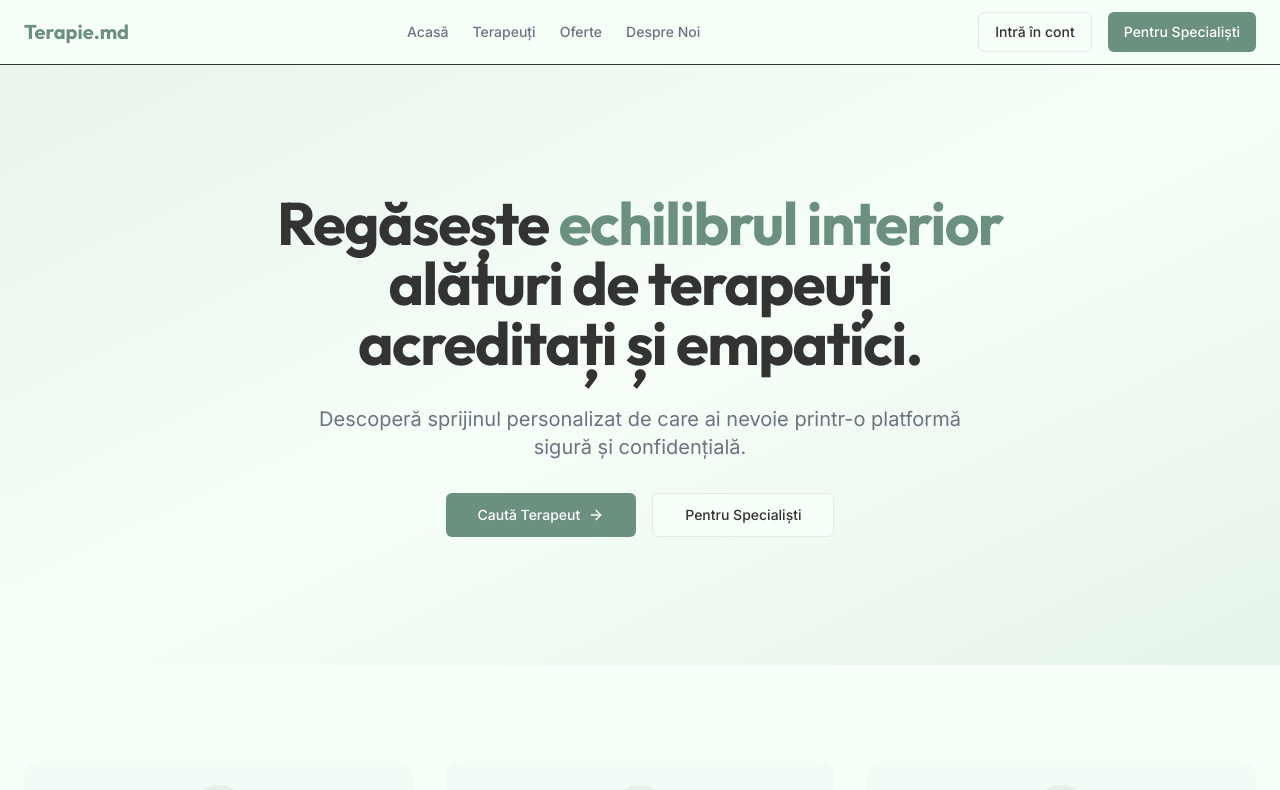
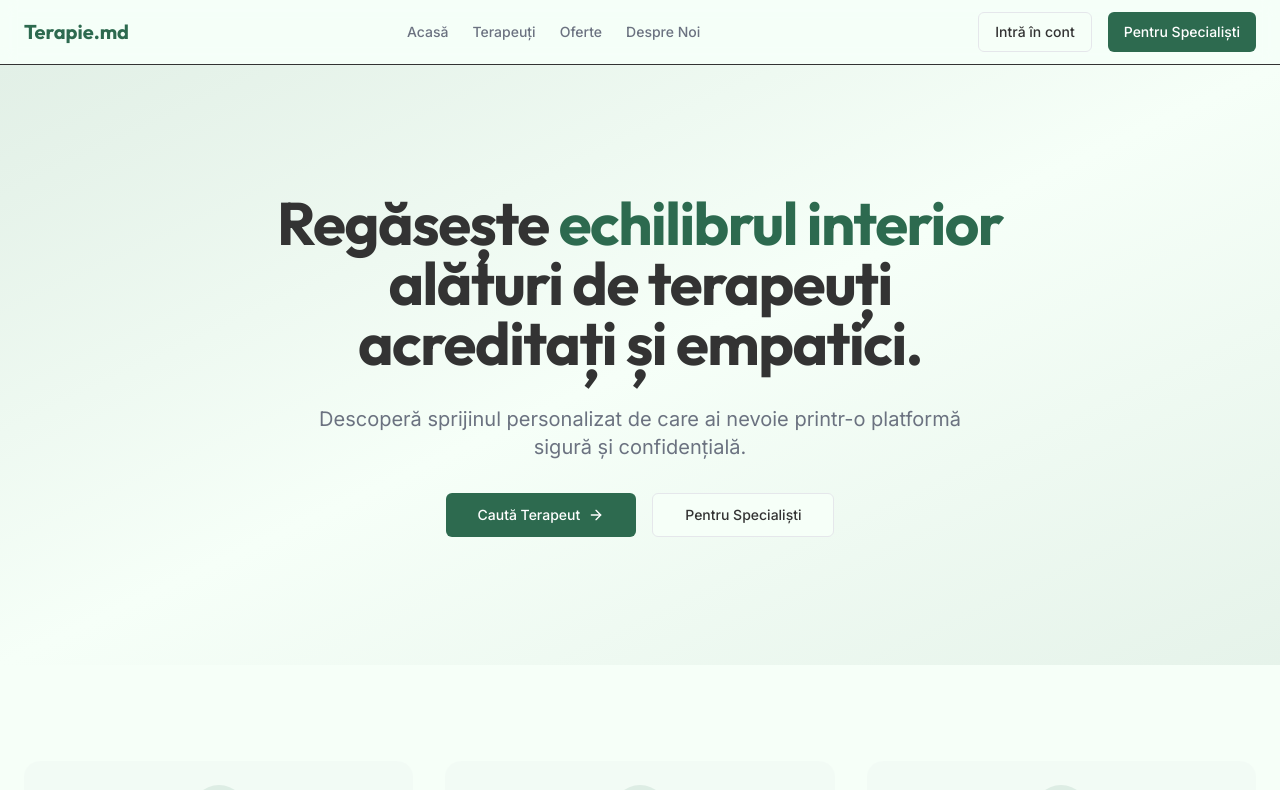
Before and after one commit to privatrix/terapie-md, a Next.js app: page / in a window 1280 px wide. Shown: the top 790 px of the page. Built offline with nearby package versions, Linux system fonts and the light colour scheme; no server answers.

Commit message:
Update Primary Color to Forest Green for better contrast

```diff
--- a/src/app/globals.css
+++ b/src/app/globals.css
@@ -32,16 +32,21 @@
 }
 
 :root {
-  --background: #F6FFF8; /* Mint Cream */
-  --foreground: #333333; /* Soft Black */
+  --background: #F6FFF8;
+  /* Mint Cream */
+  --foreground: #333333;
+  /* Soft Black */
 
-  --primary: #6B9080; /* Sage */
+  --primary: #2D6A4F;
+  /* Forest Green */
   --primary-foreground: #FFFFFF;
 
-  --secondary: #A4C3B2; /* Ocean */
+  --secondary: #A4C3B2;
+  /* Ocean */
   --secondary-foreground: #1A2E26;
 
-  --accent: #EAF4F4; /* Sand/Light Cyan */
+  --accent: #EAF4F4;
+  /* Sand/Light Cyan */
   --accent-foreground: #333333;
 
   --muted: #F0F7F4;
@@ -52,7 +57,7 @@
 
   --border: #E5E7EB;
   --input: #E5E7EB;
-  --ring: #6B9080;
+  --ring: #2D6A4F;
 
   --radius: 0.5rem;
 
@@ -62,13 +67,16 @@
 
 @media (prefers-color-scheme: dark) {
   :root {
-    --background: #0F1C15; /* Dark Green/Black */
+    --background: #0F1C15;
+    /* Dark Green/Black */
     --foreground: #F6FFF8;
 
-    --primary: #6B9080;
+    --primary: #2D6A4F;
+    /* Forest Green */
     --primary-foreground: #FFFFFF;
 
-    --secondary: #2C4A3B;
+    --secondary: #1B4332;
+    /* Darker Forest */
     --secondary-foreground: #F6FFF8;
 
     --accent: #1A2E26;
@@ -82,7 +90,7 @@
 
     --border: #2C4A3B;
     --input: #2C4A3B;
-    --ring: #6B9080;
+    --ring: #2D6A4F;
   }
 }
 
```
